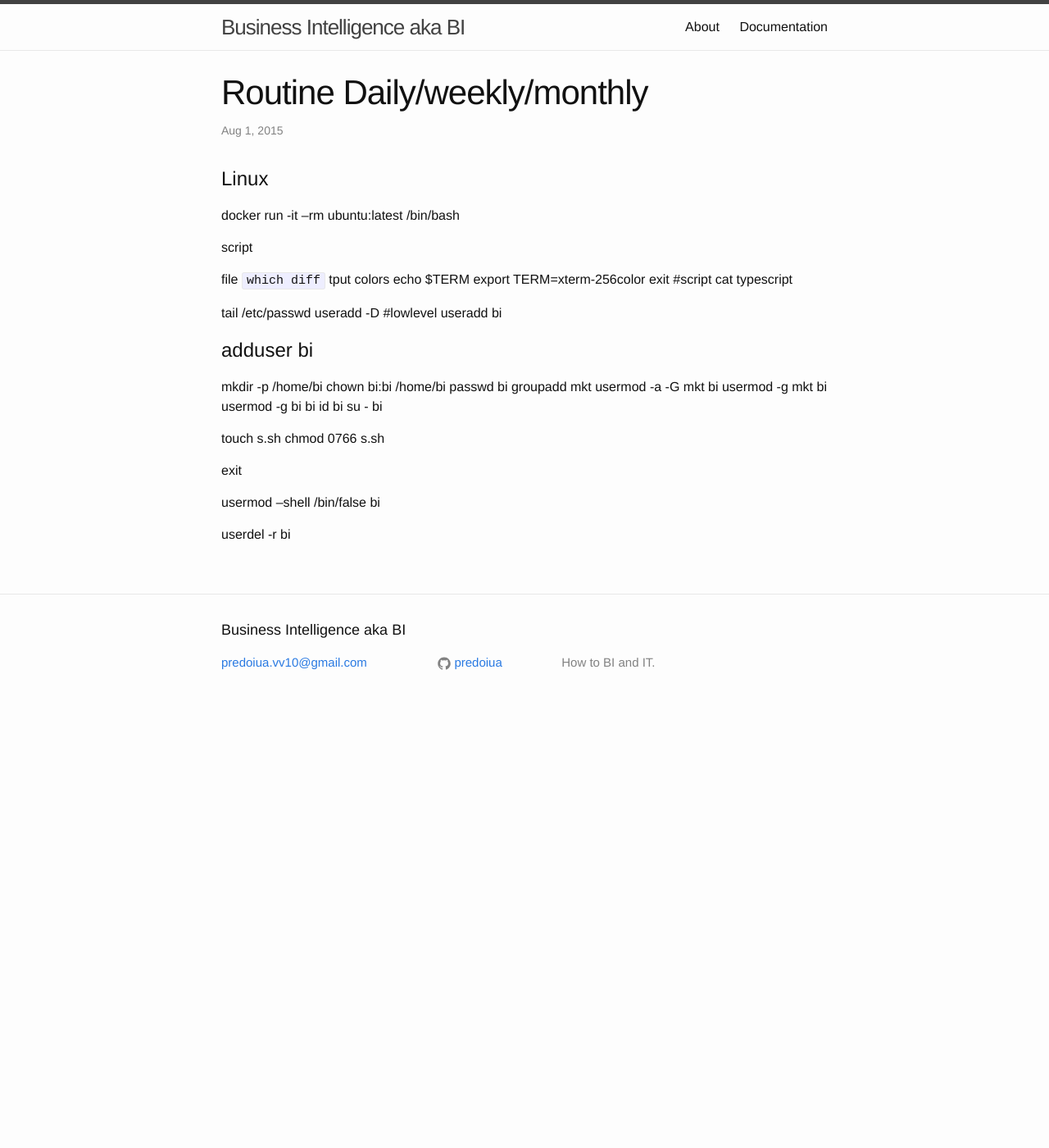
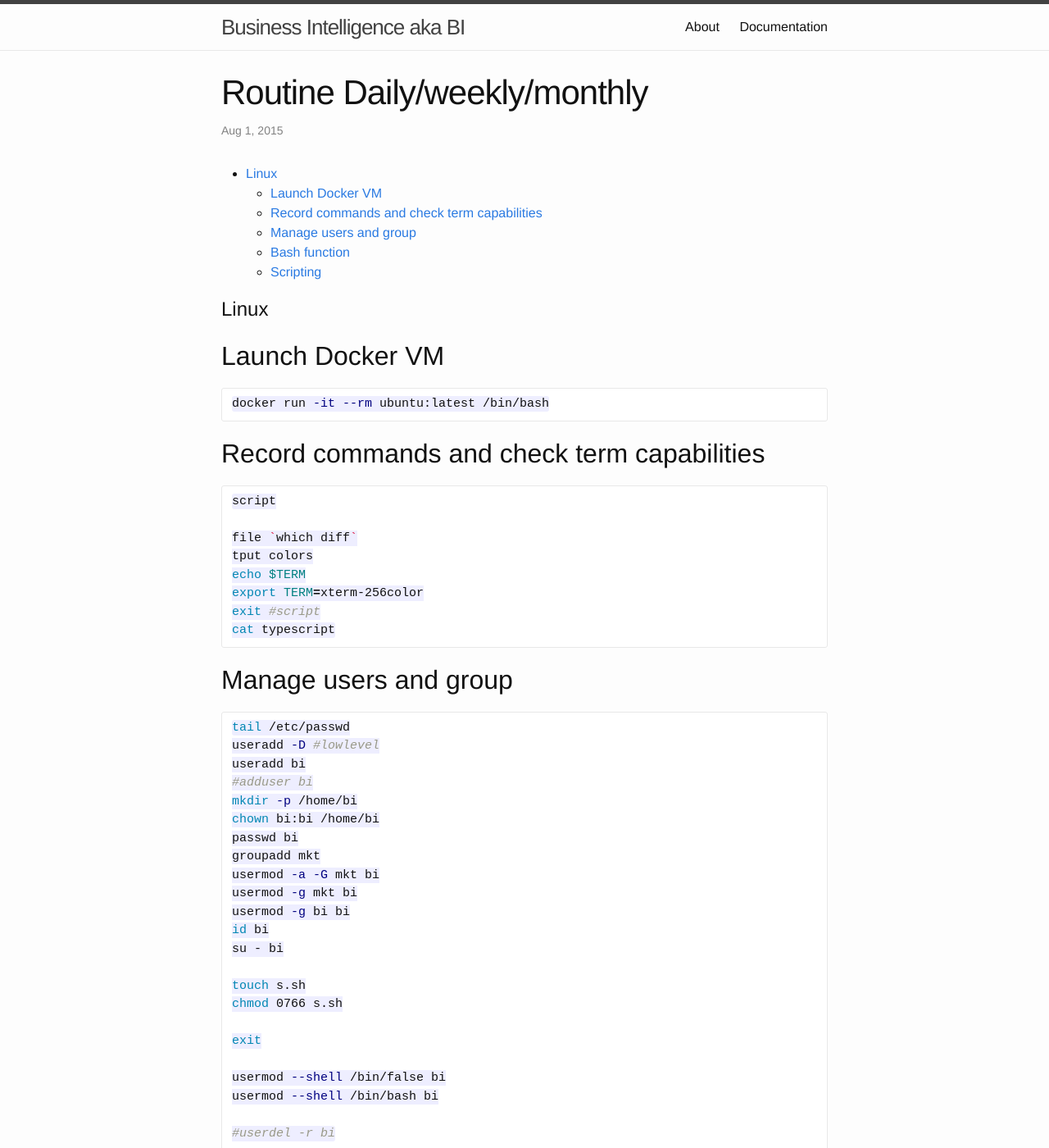
Before and after one commit to predoiua/predoiua.github.io, a Jekyll site: the page built from _posts/2015-08-01-routine.markdown, in a window 1280 px wide and 1400 px high. Shown: the whole window at 82% size. Built offline with Jekyll 4.4.1, drawn with Linux system fonts in a browser that asks for light colours; some of the changed text lies outside the part shown.

Commit message:
update Linux routine

```diff
--- a/_posts/2015-08-01-routine.markdown
+++ b/_posts/2015-08-01-routine.markdown
@@ -4,10 +4,20 @@ title:  "Routine Daily/weekly/monthly"
 date:   2015-08-01 13:00:00
 categories: linux training
 ---
-# Linux
+* toc
+{:toc}
 
+#Linux
+
+##Launch Docker VM
+
+~~~ bash
 docker run -it --rm ubuntu:latest /bin/bash
+~~~
 
+##Record commands and check term capabilities
+
+~~~ bash
 script
 
 file `which diff`
@@ -16,7 +26,11 @@ echo $TERM
 export TERM=xterm-256color
 exit #script
 cat typescript
+~~~
 
+##Manage users and group
+
+~~~ bash
 tail /etc/passwd
 useradd -D #lowlevel
 useradd bi
@@ -37,5 +51,42 @@ chmod 0766 s.sh
 exit
 
 usermod --shell /bin/false bi
+usermod --shell /bin/bash bi
 
-userdel -r bi
+#userdel -r bi
+~~~
+
+##Bash function
+
+~~~ bash
+bind -p
+~~~
+
+##Scripting
+
+~~~ bash
+[ ! "abc" = "def" ]; echo $?
+test "abc" \< "abc" ; echo $?
+# ( cmd ) is run in a sub-shell, so we escape it
+[ ! \( "a" = "$HOME" -o 3 -lt 4 \) ]; echo ?
+~~~
+
+~~~ bash
+function err() {
+    echo "[$(date +'%Y-%m-%dT%H:%M:%S%z')]: $@" >&2
+}
+function test() {
+    local var1="var1"
+    local var2
+    var2="var2"
+    err var1 ${var1} var2 ${var2} $1
+}
+
+test "just a param"
+#return a string
+fct1(){
+    echo "return1 $1"
+}
+val1 = `fct1 param`
+err ${val1} $?
+~~~
```
